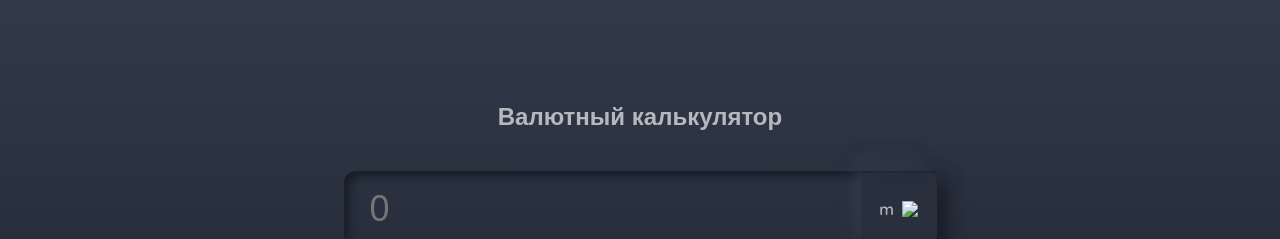
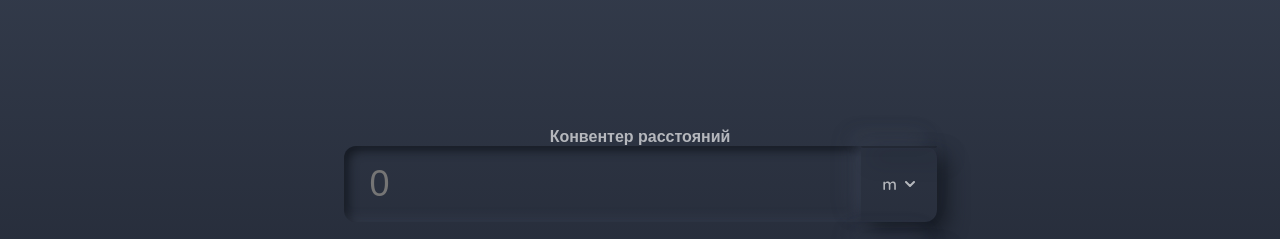
Before and after one commit to Elpaso5701/Distance_canc, a plain HTML site: page index.html in a window 1280 px wide. Shown: the part 178-417 px from the top of the page. Drawn offline with Linux system fonts and the light colour scheme.

Commit message:
Update index.html

```diff
--- a/index.html
+++ b/index.html
@@ -9,15 +9,14 @@
 	<title>Валютный канкулятор</title>
 </head>
 
-<body>
-	<h2>Валютный калькулятор</h2>
+<body>Конвентер расстояний</h2>
 	<div class="calculator">
 		<div class="calculator_item">
 			<input type="text" class="calculator_input" placeholder="0">
 			<div class="selectbox calculator_selectbox">
 				<div class="selectbox_selected">
 					<span>m</span>
-					<img src="./img/arrow.svg" class="selectbox_arrow"></img>
+					<img src="./arrow.svg" class="selectbox_arrow"></img>
 				</div>
 				<div class="selectbox_list">
 					<ul>
```
